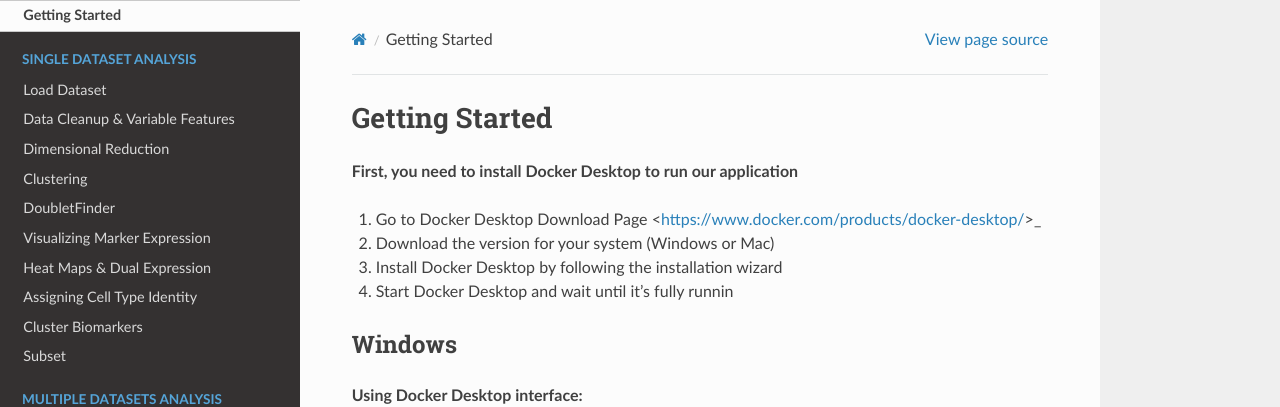
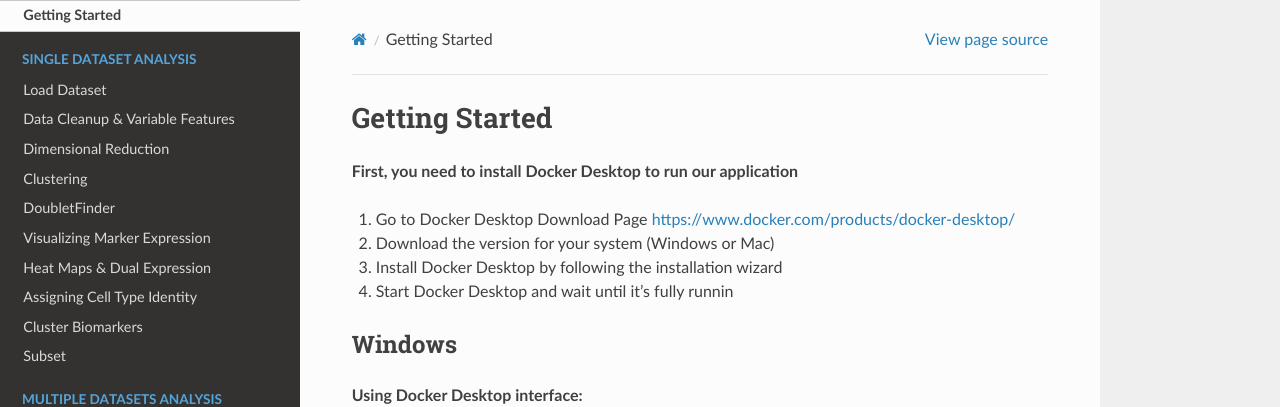
Before and after one commit to GaspardMacaux/Documentation_app, a Sphinx documentation site: the page built from docs/source/introduction_app/installation.rst, in a window 1280 px wide and 900 px high. Shown: the top 407 px of the window. Built offline with Sphinx 7.4.7 and the Read the Docs theme 3.1.0, drawn with Linux system fonts in a browser that asks for light colours.

```diff
--- a/docs/source/introduction_app/installation.rst
+++ b/docs/source/introduction_app/installation.rst
@@ -3,7 +3,7 @@
 
 **First, you need to install Docker Desktop to run our application**
 
-1. Go to Docker Desktop Download Page <https://www.docker.com/products/docker-desktop/>_
+1. Go to Docker Desktop Download Page https://www.docker.com/products/docker-desktop/
 2. Download the version for your system (Windows or Mac)
 3. Install Docker Desktop by following the installation wizard
 4. Start Docker Desktop and wait until it's fully runnin
```
